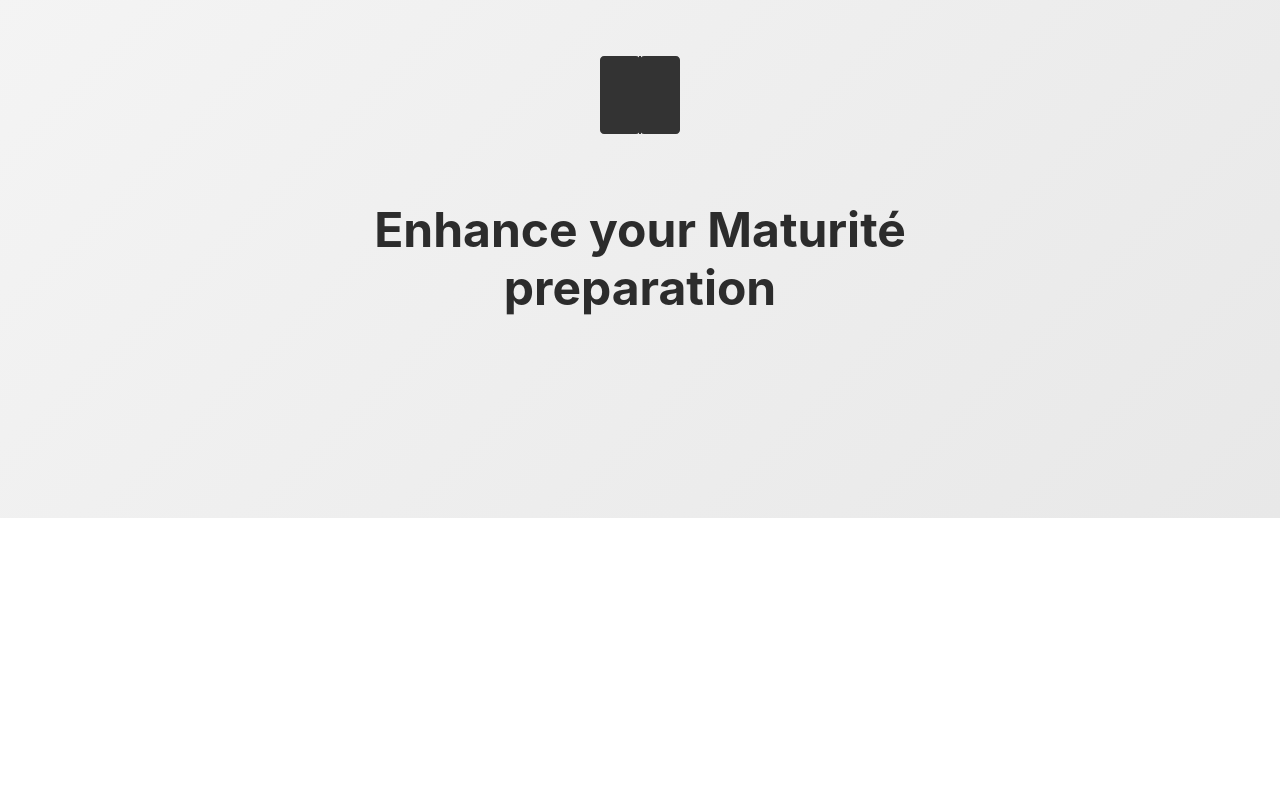
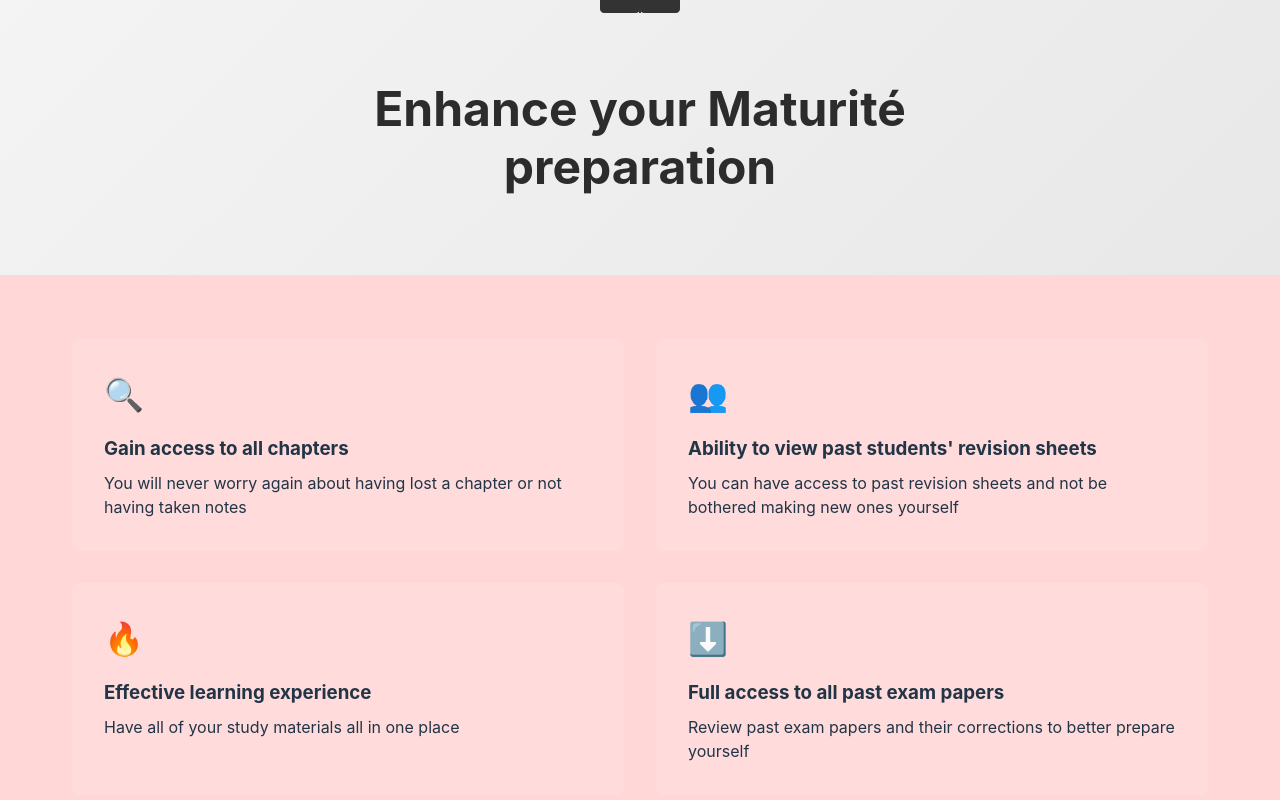
Before and after one commit to Anikrat12/matu-prep, a React (Vite) app: page / in a window 1280 px wide. Shown: the part 282-1082 px from the top of the page. Before the commit the page ends 800 px from the top, so only its background shows below. Built offline with nearby package versions, Linux system fonts and the light colour scheme.

Commit message:
new section added

```diff
--- /dev/null
+++ b/public/landing.css
@@ -0,0 +1,160 @@
+body {
+  font-family: -apple-system, BlinkMacSystemFont, 'Segoe UI', 'Roboto', 'Oxygen',
+    'Ubuntu', 'Cantarell', 'Fira Sans', 'Droid Sans', 'Helvetica Neue',
+    sans-serif;
+  background-color: #f5f5f5;
+  margin: 0;
+}
+
+.header {
+  background-color: #2c2c2c;
+  color: white;
+  padding: 0;
+  position: relative;
+}
+
+.header-content {
+  display: flex;
+  justify-content: space-between;
+  align-items: center;
+  max-width: 1200px;
+  margin: 0 auto;
+  padding: 60px 20px 20px;
+}
+
+.logo {
+  display: flex;
+  align-items: center;
+  gap: 8px;
+  font-size: 20px;
+  font-weight: 600;
+}
+
+.logo-icon {
+  font-size: 24px;
+}
+
+.header-actions {
+  display: flex;
+  gap: 12px;
+}
+
+.sign-in-btn, .start-learning-btn {
+  padding: 8px 16px;
+  border: none;
+  border-radius: 6px;
+  font-size: 14px;
+  font-weight: 500;
+  cursor: pointer;
+  transition: all 0.2s ease;
+}
+
+.sign-in-btn {
+  background: transparent;
+  color: #ccc;
+  border: 1px solid #555;
+}
+
+.sign-in-btn:hover {
+  background-color: #444;
+  color: white;
+}
+
+.start-learning-btn {
+  background-color: #666;
+  color: white;
+}
+
+.start-learning-btn:hover {
+  background-color: #777;
+}
+
+.hero {
+  display: flex;
+  align-items: center;
+  justify-content: center;
+  padding: 80px 20px;
+  background: linear-gradient(135deg, #f5f5f5 0%, #e8e8e8 100%);
+}
+
+.hero-content {
+  text-align: center;
+  max-width: 600px;
+}
+
+.hero-icon {
+  margin-bottom: 40px;
+  color: #333;
+  font-size: 80px;
+}
+
+.hero-title {
+  font-size: 48px;
+  font-weight: 700;
+  color: #2c2c2c;
+  line-height: 1.2;
+  margin: 0;
+}
+
+.features {
+  background-color: #ffd7d7;
+  padding: 4rem 0;
+}
+
+.features-grid {
+  display: grid;
+  grid-template-columns: repeat(2, 1fr);
+  gap: 2rem;
+  max-width: 1200px;
+  margin: 0 auto;
+  padding: 0 2rem;
+}
+
+.feature {
+  padding: 2rem;
+  background-color: rgba(255, 255, 255, 0.1);
+  border-radius: 8px;
+}
+
+.feature-icon {
+  font-size: 2rem;
+  margin-bottom: 1rem;
+}
+
+.feature h3 {
+  margin-bottom: 0.5rem;
+}
+
+@media (max-width: 1024px) {
+  .features-grid {
+    grid-template-columns: 1fr;
+  }
+}
+
+@media (max-width: 768px) {
+  .header-content {
+    flex-direction: column;
+    gap: 20px;
+    text-align: center;
+  }
+  .hero-title {
+    font-size: 36px;
+  }
+  .hero-icon {
+    font-size: 60px;
+  }
+}
+
+@media (max-width: 480px) {
+  .header-actions {
+    flex-direction: column;
+    width: 100%;
+  }
+  .sign-in-btn, .start-learning-btn {
+    width: 100%;
+    padding: 12px;
+  }
+  .hero-title {
+    font-size: 28px;
+  }
+}
--- a/src/App.tsx
+++ b/src/App.tsx
@@ -50,6 +50,32 @@ function App() {
           </h1>
         </div>
       </main>
+
+      {/* Features Section */}
+      <section className="features">
+        <div className="features-grid">
+          <div className="feature">
+            <div className="feature-icon">🔍</div>
+            <h3>Gain access to all chapters</h3>
+            <p>You will never worry again about having lost a chapter or not having taken notes</p>
+          </div>
+          <div className="feature">
+            <div className="feature-icon">👥</div>
+            <h3>Ability to view past students' revision sheets</h3>
+            <p>You can have access to past revision sheets and not be bothered making new ones yourself</p>
+          </div>
+          <div className="feature">
+            <div className="feature-icon">🔥</div>
+            <h3>Effective learning experience</h3>
+            <p>Have all of your study materials all in one place</p>
+          </div>
+          <div className="feature">
+            <div className="feature-icon">⬇️</div>
+            <h3>Full access to all past exam papers</h3>
+            <p>Review past exam papers and their corrections to better prepare yourself</p>
+          </div>
+        </div>
+      </section>
     </div>
   );
 }
```
Also changed, not shown: public/landing.html (added, +53 -0 lines).
